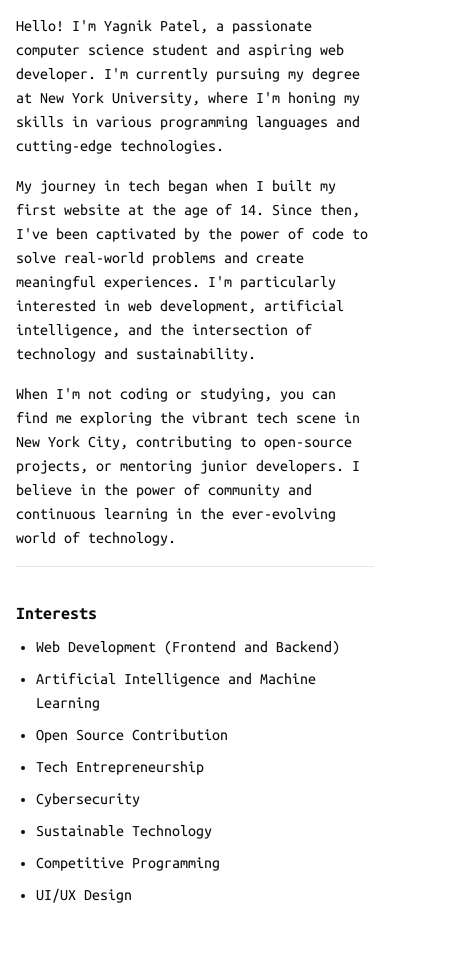
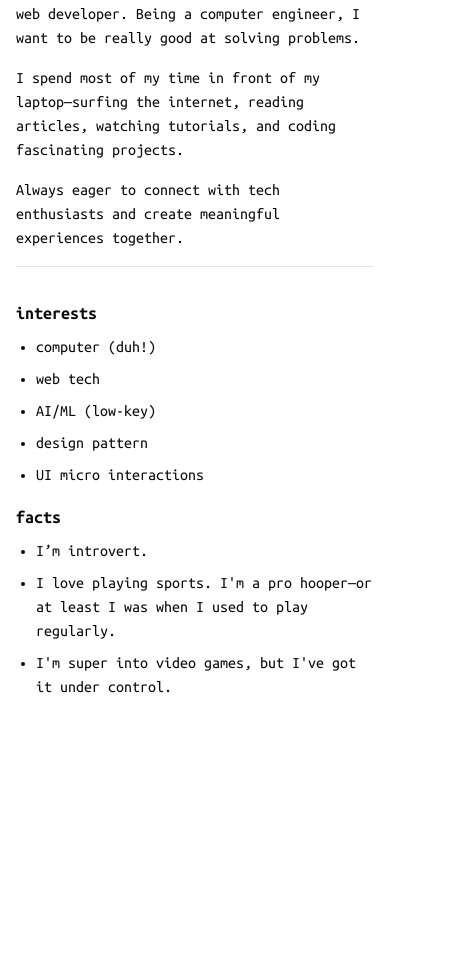
Before and after one commit to yagnik-patel-47/portfolio_v5, an Astro site: page /about in a window 390 px wide. Shown: the part 254-1209 px from the top of the page, 475 px wide, since content can reach past the window. After the commit the page ends 1001 px from the top, so only its background shows below. Built offline with nearby package versions, Linux system fonts and the light colour scheme; Astro itself is replaced by a stand-in of ours.

Commit message:
nav responsive and updated text content

```diff
--- a/src/components/nav.astro
+++ b/src/components/nav.astro
@@ -1,5 +1,6 @@
 ---
 import { ThemeToggle } from "./react/theme-toggle";
+import { Button } from "./ui/button";
 import { Separator } from "./ui/separator";
 ---
 
@@ -9,12 +10,15 @@ import { Separator } from "./ui/separator";
       <svg xmlns="http://www.w3.org/2000/svg" width="24" height="24" viewBox="0 0 24 24" fill="none" stroke="currentColor" stroke-width="2" stroke-linecap="round" stroke-linejoin="round" class="lucide lucide-terminal mr-2 size-5"><polyline points="4 17 10 11 4 5"/><line x1="12" x2="20" y1="19" y2="19"/></svg>
       <span class="font-bold">yagnik@portfolio:~<span class="inline-block" id="directory"></span>&#x24;</span>
     </a>
-    <ul class="flex space-x-4 items-center"><li>$ cd</li>
+    <ul class="md:flex space-x-4 items-center hidden"><li>$ cd</li>
       <li><a href="/about" class="hover:bg-gray-800 hover:text-gray-200 p-1 dark:hover:bg-gray-200 dark:hover:text-gray-800">/about</a></li>
       <li><a href="/work" class="hover:bg-gray-800 hover:text-gray-200 p-1 dark:hover:bg-gray-200 dark:hover:text-gray-800">/work</a></li>
       <li><a href="/imlost" class="hover:bg-gray-800 hover:text-gray-200 p-1 dark:hover:bg-gray-200 dark:hover:text-gray-800">/i'm lost</a></li>
       <ThemeToggle client:load />
     </ul>
+    <Button id="command-bar-button" className="size-9 md:hidden" variant="outline" size="icon">
+      <svg xmlns="http://www.w3.org/2000/svg" width="24" height="24" viewBox="0 0 24 24" fill="none" stroke="currentColor" stroke-width="2" stroke-linecap="round" stroke-linejoin="round" class="lucide lucide-command size-4"><path d="M15 6v12a3 3 0 1 0 3-3H6a3 3 0 1 0 3 3V6a3 3 0 1 0-3 3h12a3 3 0 1 0-3-3"/></svg>
+    </Button>
   </nav>
 </header>
 <Separator className="mb-8" />
--- a/src/components/react/site-command-bar.tsx
+++ b/src/components/react/site-command-bar.tsx
@@ -19,6 +19,12 @@ export default function SiteCommandBar() {
 				setIsOpen((open) => !open);
 			}
 		});
+
+		document
+			.querySelector("#command-bar-button")
+			?.addEventListener("click", () => {
+				setIsOpen((open) => !open);
+			});
 	}, []);
 
 	return (
@@ -31,8 +37,12 @@ export default function SiteCommandBar() {
 						{commandGroup.commands.map((command) => (
 							<CommandItem
 								className="!py-2"
-								onSelect={() => {
-									command.function();
+								onSelect={async () => {
+									try {
+										await command.function();
+									} catch (error) {
+										alert(error.message);
+									}
 									setIsOpen(false);
 								}}
 								key={command.id}
--- a/src/components/ui/command.tsx
+++ b/src/components/ui/command.tsx
@@ -26,7 +26,7 @@ interface CommandDialogProps extends DialogProps {}
 const CommandDialog = ({ children, ...props }: CommandDialogProps) => {
 	return (
 		<Dialog {...props}>
-			<DialogContent className="overflow-hidden p-0 shadow-lg border-0">
+			<DialogContent className="overflow-hidden p-0 shadow-lg border-0 max-sm:max-w-[90%]">
 				<Command className="[&_[cmdk-group-heading]]:px-2 [&_[cmdk-group-heading]]:font-medium [&_[cmdk-group-heading]]:text-muted-foreground [&_[cmdk-group]:not([hidden])_~[cmdk-group]]:pt-0 [&_[cmdk-group]]:px-2 [&_[cmdk-input-wrapper]_svg]:h-5 [&_[cmdk-input-wrapper]_svg]:w-5 [&_[cmdk-input]]:h-12 [&_[cmdk-item]]:px-2 [&_[cmdk-item]]:py-3 [&_[cmdk-item]_svg]:h-5 [&_[cmdk-item]_svg]:w-5">
 					{children}
 				</Command>
--- a/src/layouts/root.astro
+++ b/src/layouts/root.astro
@@ -16,7 +16,7 @@ const { title } = Astro.props;
 		<title>{title}</title>
   </head>
   <body>
-    <div class="max-w-3xl mx-auto p-4 font-mono text-base mt-12">
+    <div class="max-w-3xl mx-auto p-4 font-mono text-base md:mt-12">
       <Nav />
       <slot />
     </div>
--- a/src/lib/site-commands-config.ts
+++ b/src/lib/site-commands-config.ts
@@ -74,8 +74,8 @@ const socialCommands = [
 	{
 		id: "copy mail",
 		label: "copy mail to clipboard",
-		function: () => {
-			navigator.clipboard.writeText("yagnikp@proton.me");
+		function: async () => {
+			await navigator.clipboard.writeText("yagnikp@proton.me");
 		},
 		icon: Copy,
 	},
@@ -99,14 +99,14 @@ const socialCommands = [
 
 export const commands = [
 	{
+		id: "navigation",
+		label: "Navigation",
+		commands: navigationCommands,
+	},
+	{
 		id: "social",
 		label: "Social",
 		commands: socialCommands,
-	},
-	{
-		id: "navigation",
-		label: "Navigation",
-		commands: navigationCommands,
 	},
 	{
 		id: "theme",
--- a/src/pages/about/index.astro
+++ b/src/pages/about/index.astro
@@ -2,11 +2,12 @@
 import RootLayout from "@/layouts/root.astro";
 import { Image } from "astro:assets";
 import ProfileImage from "@/assets/profile.webp";
+import { Separator } from "@/components/ui/separator";
 ---
 
 <RootLayout title="About - Yagnik Patel">
   <main class="mb-8">
-    <section class="mb-8 border-b pb-4">
+    <section class="pb-4">
       <div class="flex items-center mb-8">
         <Image
           src={ProfileImage}
@@ -18,38 +19,36 @@ import ProfileImage from "@/assets/profile.webp";
         />
         <h1 class="text-2xl font-bold">Yagnik Patel</h1>
       </div>
-      <div class="space-y-4">
+      <div class="space-y-4 max-w-prose">
         <p>
-          Hello! I'm Yagnik Patel, a passionate computer science student and aspiring web developer.
-          I'm currently pursuing my degree at New York University, where I'm honing my skills in
-          various programming languages and cutting-edge technologies.
+          Hi there! I am a second-year undergraduate studying computer science and a self-taught web developer. Being a computer engineer, I want to be really good at solving problems.
         </p>
-        <p>
-          My journey in tech began when I built my first website at the age of 14. Since then,
-          I've been captivated by the power of code to solve real-world problems and create
-          meaningful experiences. I'm particularly interested in web development, artificial
-          intelligence, and the intersection of technology and sustainability.
-        </p>
-        <p>
-          When I'm not coding or studying, you can find me exploring the vibrant tech scene
-          in New York City, contributing to open-source projects, or mentoring junior developers.
-          I believe in the power of community and continuous learning in the ever-evolving world of technology.
-        </p>
+        <p>I spend most of my time in front of my laptop&mdash;surfing the internet, reading articles, watching tutorials, and coding fascinating projects.</p>
+        <p>Always eager to connect with tech enthusiasts and create meaningful experiences together.</p>
       </div>
     </section>
 
-    <section>
-      <h2 class="text-lg font-bold mb-2">Interests</h2>
+    <Separator className="mb-8" />
+
+    <section class="mb-4 max-w-prose">
+      <h2 class="text-lg font-bold mb-2">interests</h2>
       <ul class="list-disc pl-5 space-y-2">
-        <li>Web Development (Frontend and Backend)</li>
-        <li>Artificial Intelligence and Machine Learning</li>
-        <li>Open Source Contribution</li>
-        <li>Tech Entrepreneurship</li>
-        <li>Cybersecurity</li>
-        <li>Sustainable Technology</li>
-        <li>Competitive Programming</li>
-        <li>UI/UX Design</li>
+        <li>computer (duh!)</li>
+        <li>web tech</li>
+        <li>AI/ML (low-key)</li>
+        <li>design pattern</li>
+        <li>UI micro interactions</li>
       </ul>
     </section>
+
+    <section class="mb-4 max-w-prose">
+      <h2 class="text-lg font-bold mb-2">facts</h2>
+      <ul class="list-disc pl-5 space-y-2">
+        <li>I’m introvert.</li>
+        <li>I love playing sports. I'm a pro hooper&mdash;or at least I was when I used to play regularly.</li>
+        <li>I'm super into video games, but I've got it under control.</li>
+      </ul>
+    </section>
+
   </main>
 </RootLayout>
--- a/src/pages/index.astro
+++ b/src/pages/index.astro
@@ -53,7 +53,7 @@ import RootLayout from "@/layouts/root.astro";
         I'm a passionate computer science student with a keen interest in web tech. I like to socialize with people who are passionate about tech and create meaningful experiences.
       </p>
       <p class="text-sm">
-        When I'm not coding, you can find me playing video games, reading books and articles on web.
+        When I'm not coding, I enjoy playing video games and reading books and articles on the web.
       </p>
     </section>
 
--- a/src/pages/work/index.astro
+++ b/src/pages/work/index.astro
@@ -43,7 +43,7 @@ const allProjects = [
                 <span class="bg-zinc-300 dark:bg-zinc-800 px-1 py-0.5 text-xs">{tech}</span>
               ))}
             </div>
-            <p class="text-sm line-clamp-3">{project.description}</p>
+            <p class="text-xs md:text-sm line-clamp-3">{project.description}</p>
           </div>
         </a>
       ))}
```
